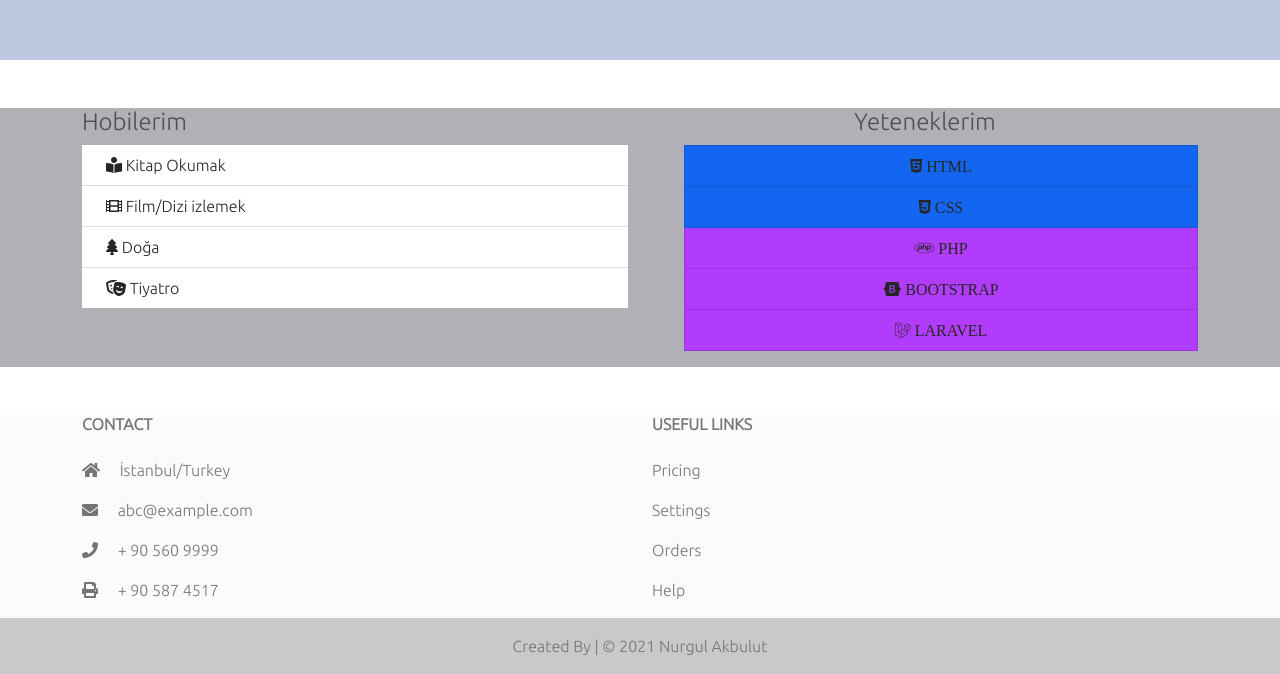
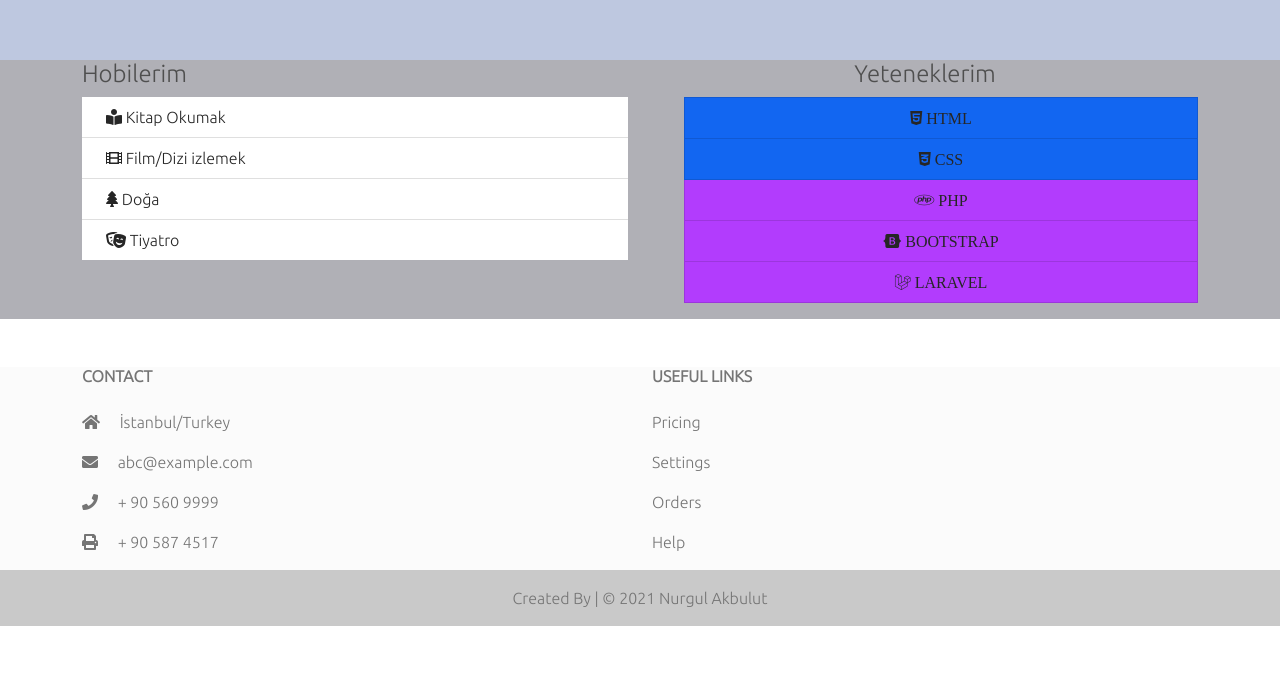
Before and after one commit to nurgulakbulut/nurgulakbulut.github.io, a plain HTML site: page index.html in a window 1280 px wide. Shown: the part 3142-3816 px from the top of the page. After the commit the page ends 3768 px from the top, so only its background shows below. Drawn offline with nearby package versions, Linux system fonts and the light colour scheme.

Commit message:
Modified CSS codes

```diff
--- a/index.html
+++ b/index.html
@@ -250,7 +250,7 @@
       </div>
     </section>
 
-    <section id="abilities" class="mt-5">
+    <section id="abilities">
       <div class="container">
         <div class="row">
           <div class="col-lg-6 col-md-12 justify-content-center align-items-center">
```
